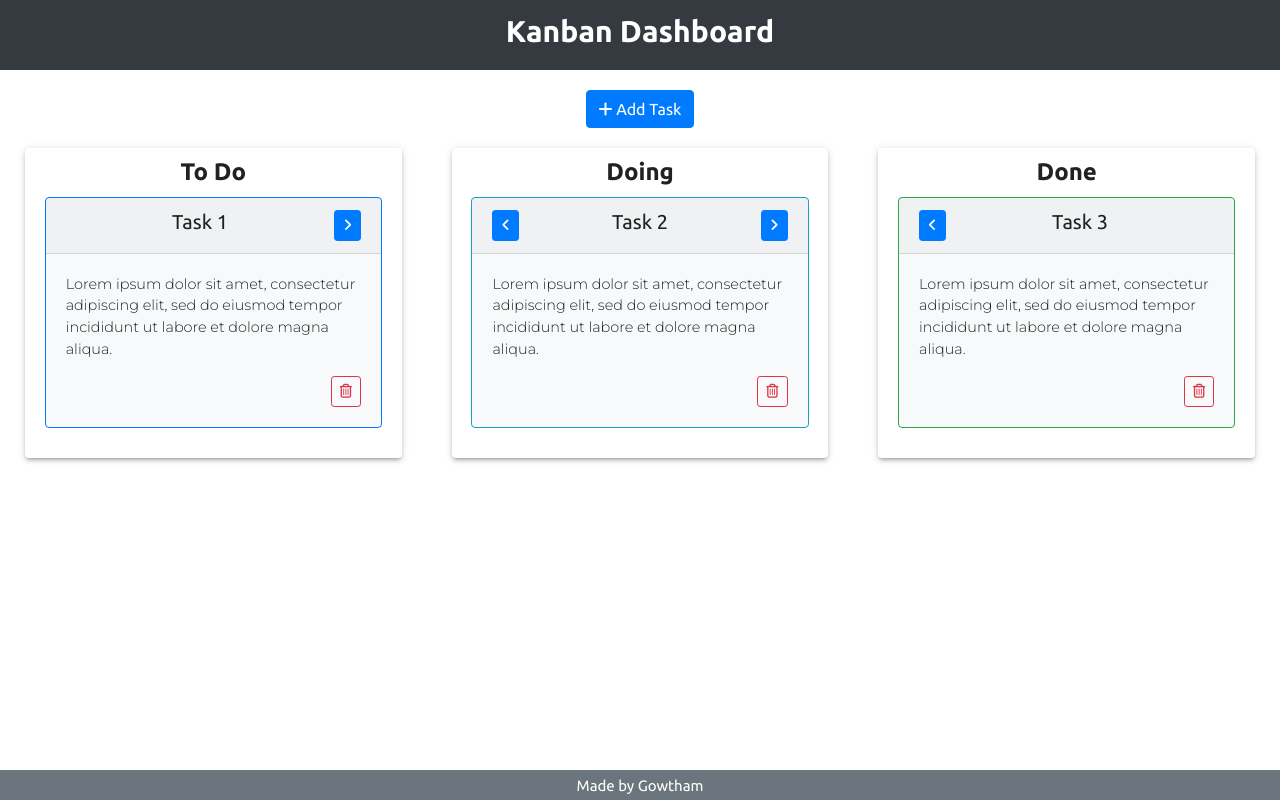
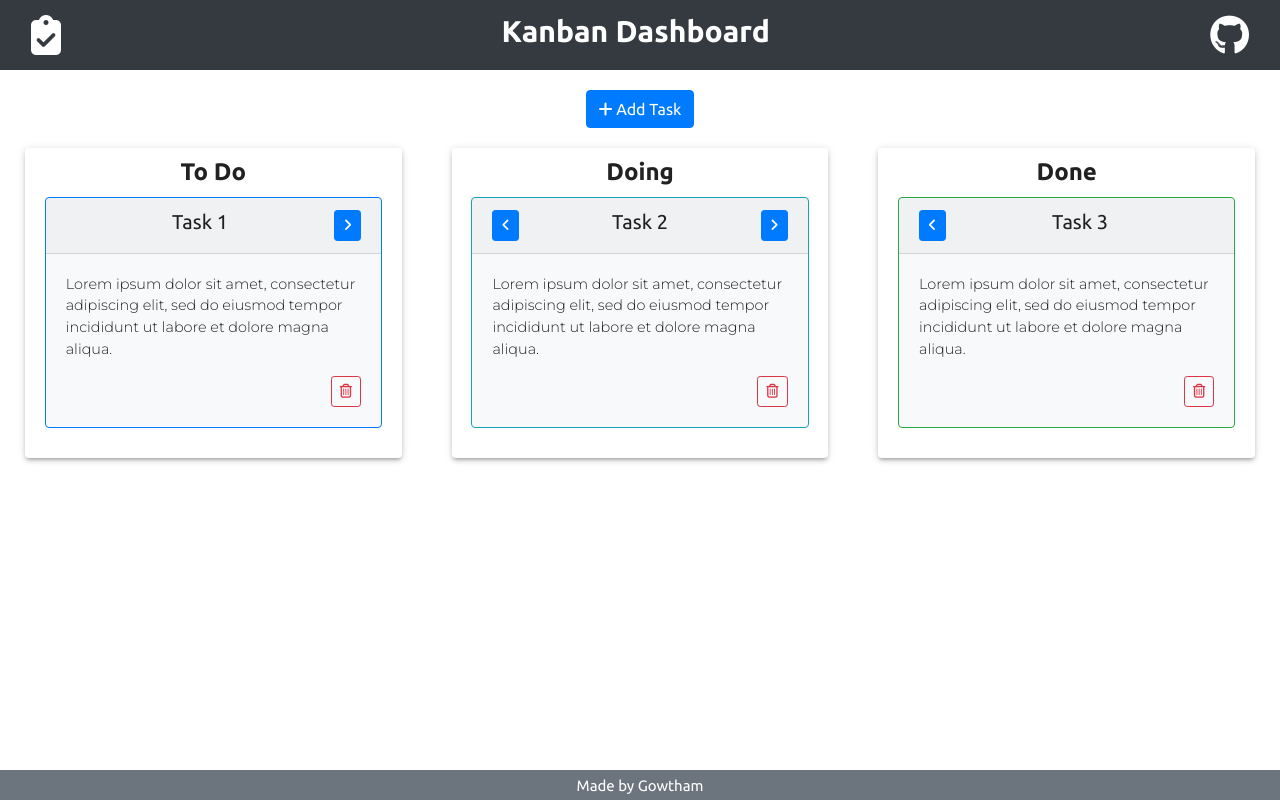
Before and after one commit to abhi15sep/react-kanban-dashboard, a React (Create React App) app: page / in a window 1280 px wide. Built offline with nearby package versions, Linux system fonts and the light colour scheme.

Commit message:
added some icons

```diff
--- a/package.json
+++ b/package.json
@@ -5,9 +5,6 @@
   "homepage": "https://gowthamparuchuru.github.io/react-kanban-dashboard/",
   "dependencies": {
     "@material-ui/core": "^4.9.14",
-    "@testing-library/jest-dom": "^4.2.4",
-    "@testing-library/react": "^9.5.0",
-    "@testing-library/user-event": "^7.2.1",
     "bootstrap": "^4.5.0",
     "gh-pages": "^2.2.0",
     "react": "^16.13.1",
--- a/public/index.html
+++ b/public/index.html
@@ -14,7 +14,7 @@
   <link href="https://fonts.googleapis.com/css2?family=Montserrat:wght@300&family=Ubuntu:wght@700&display=swap" rel="stylesheet">
 
   <!-- Style sheet -->
-  <link rel="stylesheet" href="style.css">
+  <!-- <link rel="stylesheet" href="style.css"> -->
 
   <!-- Awesome font CDN -->
   <script src="https://kit.fontawesome.com/0fdd8e6ca4.js" crossorigin="anonymous"></script>
--- a/src/components/MainPage.js
+++ b/src/components/MainPage.js
@@ -11,6 +11,7 @@ import {
   Alert,
 } from "react-bootstrap";
 import { Paper } from "@material-ui/core";
+import "./style.css";
 
 class MainPage extends Component {
   constructor(props) {
@@ -110,9 +111,13 @@ class MainPage extends Component {
       <div className="App">
         {/* ----------------------------------------------Navbar-------------------------------------------- */}
         <Navbar bg="dark" variant="dark">
+          <i class="fas fa-clipboard-check fa-2x task-icon" style={{marginLeft:"15px"}}></i>
           <Navbar.Brand className="ml-auto mr-auto" align="center">
             <h4 className="main-heading">Kanban Dashboard</h4>
           </Navbar.Brand>
+          <a  href="https://github.com/gowthamparuchuru/react-kanban-dashboard">
+            <i class="fab fa-github fa-2x github-icon" style={{marginRight:"15px"}}></i>
+          </a>
         </Navbar>
 
         {/* ----------------------------------------------Container-------------------------------------------- */}
--- /dev/null
+++ b/src/components/style.css
@@ -0,0 +1,61 @@
+/* -------------------Tag Styles------------------------ */
+div {
+  font-family: "Ubuntu", sans-serif;
+}
+h4{
+    font-family: 'Ubuntu', sans-serif;
+    font-weight: bold;
+}
+
+/* -------------------Other Styles------------------------ */
+
+/* Main Heading style */
+.main-heading{
+    font-family: 'Ubuntu', sans-serif;
+    font-weight: bold;
+    font-size: 30px;
+}
+
+.task-icon{
+    color: white;
+    font-size: 40px;
+}
+
+.github-icon{
+    color: white;
+    font-size: 40px;
+}
+
+.github-icon:hover{
+    color: tomato;
+}
+/* Footer Style */
+.footer {
+  height: 30px;
+  font-size: 15px;
+  font-weight: 10;
+}
+
+/* Style for the task list boards */
+.board{
+    margin-top: 20px;
+}
+
+/* Style for each task list */
+.paper{
+    padding: 10px 5% 20px 5%;
+    height: 100%;
+    width: 95%;
+    margin-left: 2.5%;
+}
+
+/* Style for each card */
+.card{
+    margin: 10px 0 10px 0;
+}
+
+/* Style for card description */
+.card-body{
+    font-family: 'Montserrat', sans-serif;
+    font-size: .9rem;
+}
```
